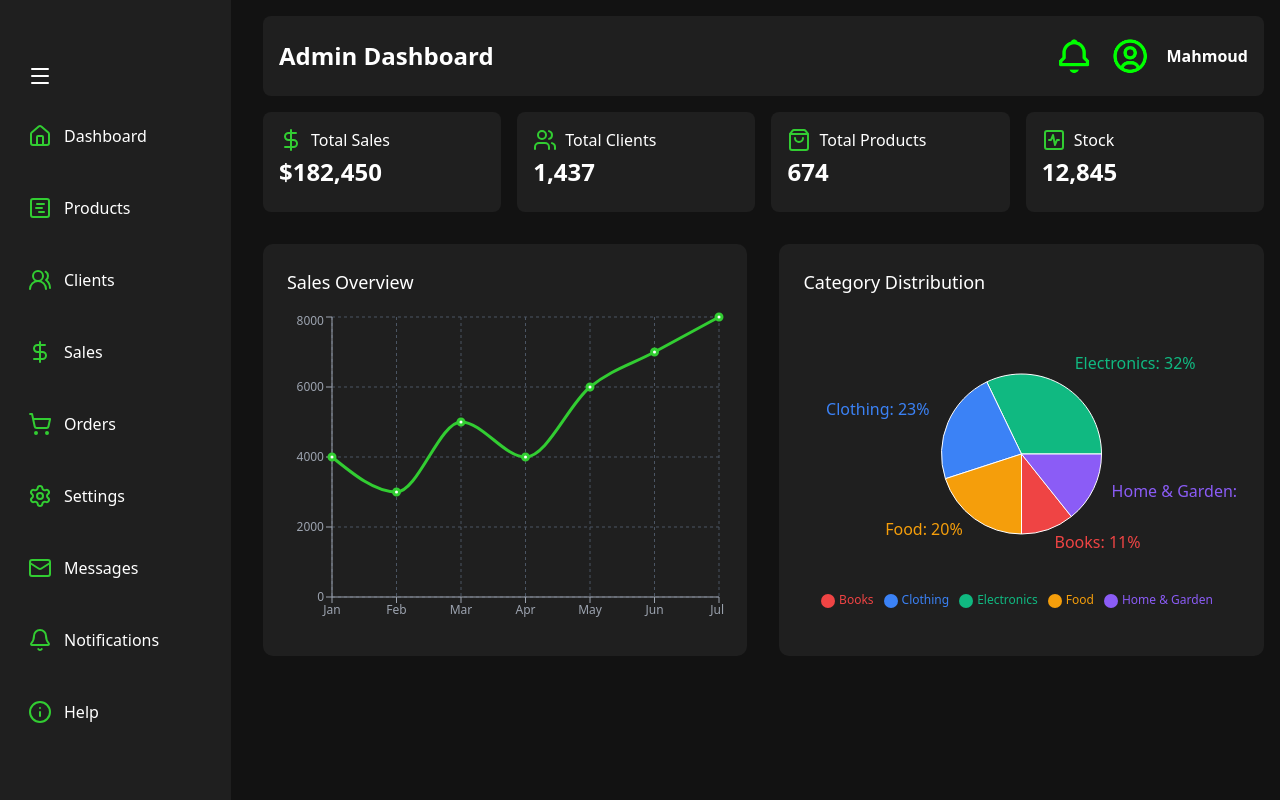
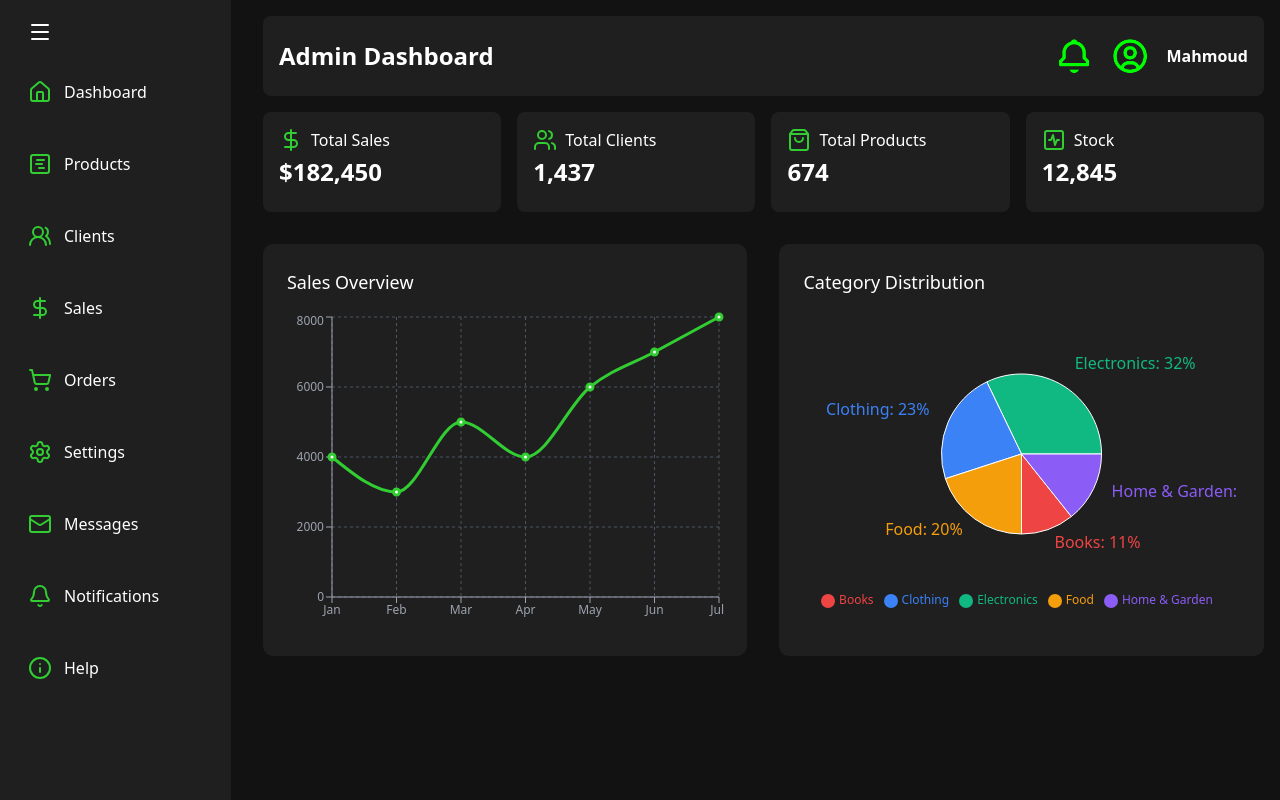
Before and after one commit to 0x-70da/admin-dashboard, a Next.js app: page / in a window 1280 px wide. Built offline with nearby package versions, Linux system fonts and the light colour scheme.

Commit message:
Fix sidebar layout alignment and ensure full width for navigation

```diff
--- a/components/Sidebar.jsx
+++ b/components/Sidebar.jsx
@@ -31,7 +31,7 @@ const Sidebar = () => {
 
   return (
     <div
-      className={`bg-(--background-secondary) flex flex-col justify-center items-start p-4 overflow-hidden transition-all duration-300 ${
+      className={`bg-(--background-secondary) flex flex-col justify-start items-start p-4 overflow-hidden transition-all duration-300 ${
         isSidebarOpen ? "w-70" : "w-20"
       }`}
     >
@@ -41,7 +41,7 @@ const Sidebar = () => {
       >
         <Menu size={24} />
       </button>
-      <nav className="space-y-4">
+      <nav className="space-y-4 w-full">
         {sideBarItems.map((item, index) => (
           <Link
             key={index}
```
